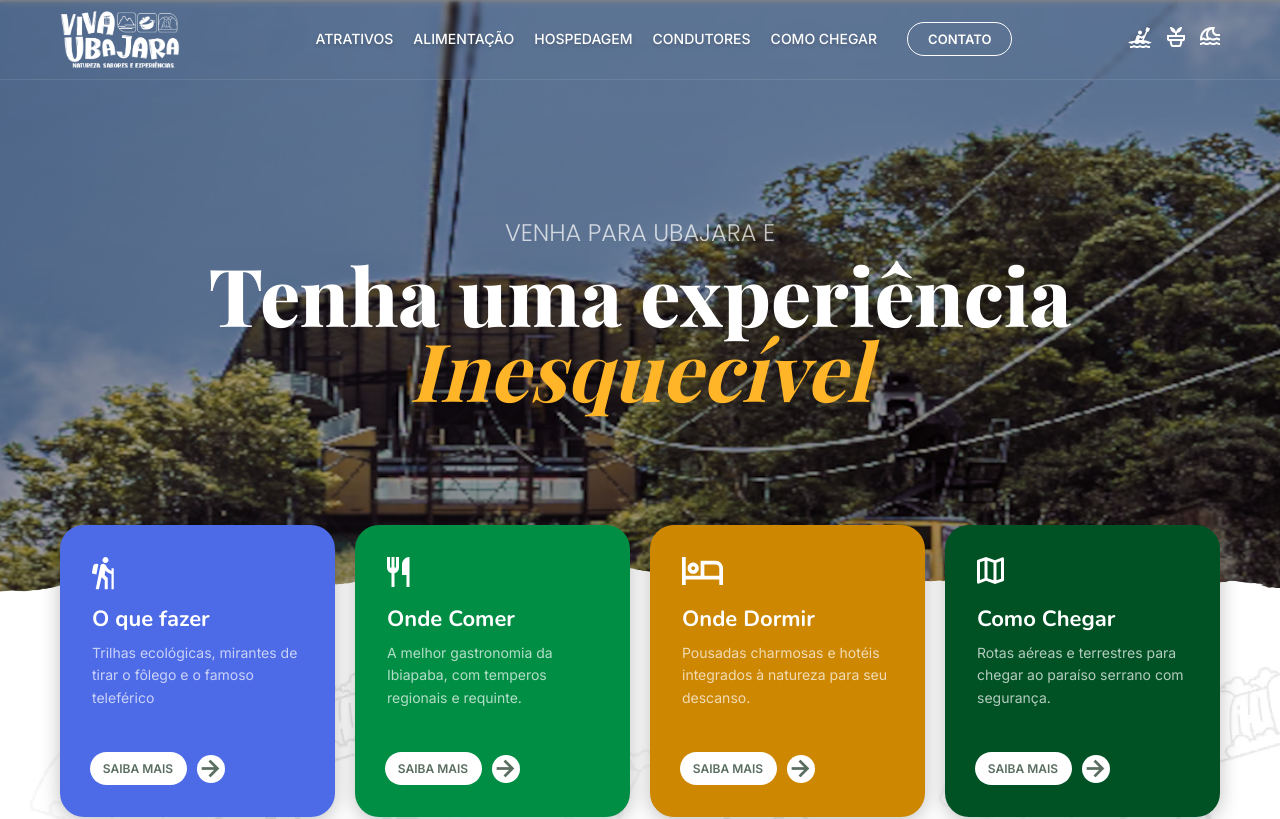
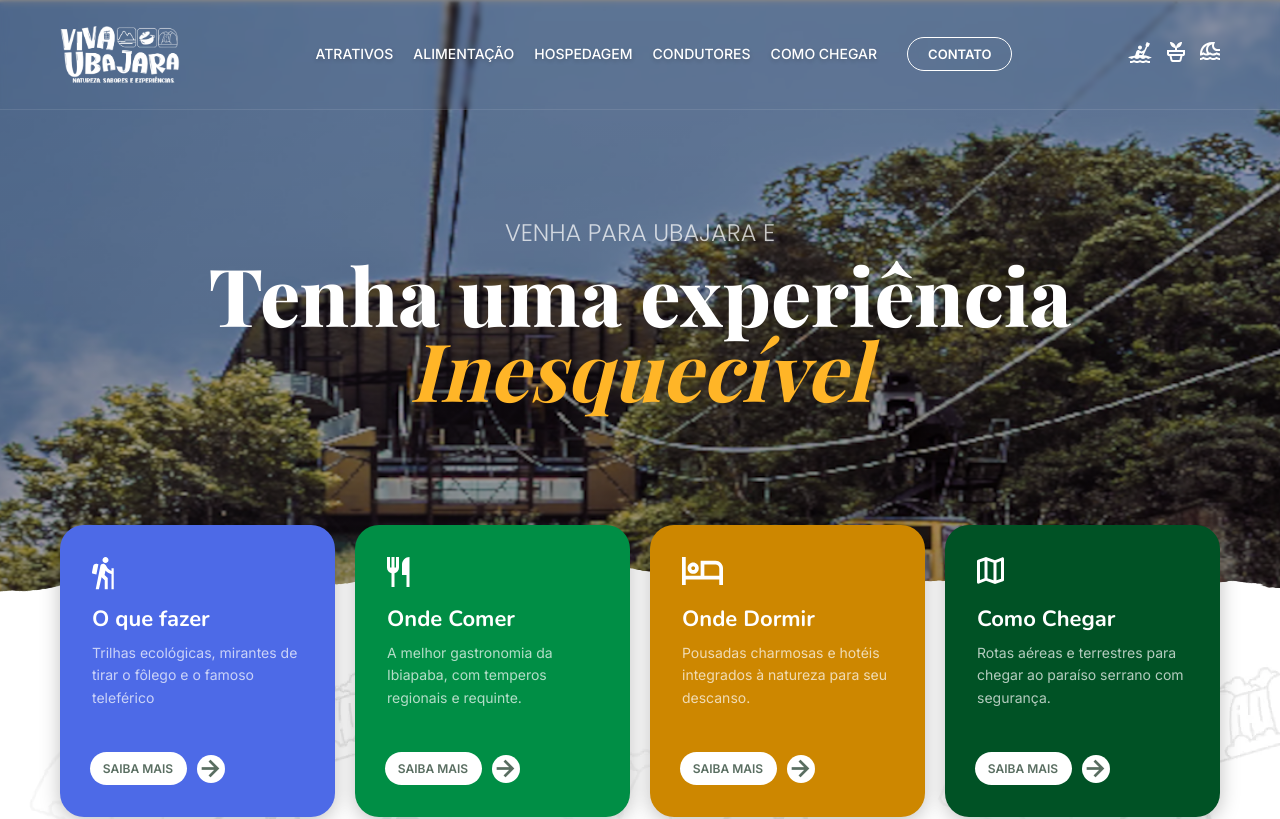
Before and after one commit to gabsiq73/viva_ubajara_frontend, a React (Vite) app: page / in a window 1280 px wide. Shown: the top 819 px of the page. Built offline with nearby package versions, Linux system fonts and the light colour scheme; a web font is replaced by a local one.

Commit message:
refactor(menu): add hover animations to menu

```diff
--- a/src/components/styles/Header.components.css
+++ b/src/components/styles/Header.components.css
@@ -11,14 +11,14 @@
     position: fixed;
     top: 0;
     width: 100%;
-    height: 80px;
+    height: 110px;
     z-index: 999;
     transition: background 0.3s ease, height 0.3s ease;
     box-sizing: border-box;
 }
 .header.scrolled {
     background: rgba(0, 0, 0, 0.527) !important; /* Verde escuro sólido no scroll */
-    height: 70px;
+    height: 90px;
     box-shadow: 0 2px 15px rgba(0,0,0,0.4);
     backdrop-filter: blur(10px);
 }
--- a/src/components/styles/Navbar.components.css
+++ b/src/components/styles/Navbar.components.css
@@ -15,6 +15,28 @@
     text-shadow: 0 2px 4px rgba(0, 0, 0, 0.2);
     font-family: 'Inter';
     font-size: 14px;
+    position: relative;
+    transition: color 0.3s ease;
+}
+
+.navbar ul li:not(#contact) a::after {
+    content: '';
+    position: absolute;
+    width: 0;
+    height: 2px;
+    bottom: -4px;
+    left: 50%;
+    background-color: #FFB527; /* Dourado */
+    transition: all 0.3s ease;
+    transform: translateX(-50%);
+}
+
+.navbar ul li:not(#contact) a:hover {
+    color: #FFB527; /* Dourado */
+}
+
+.navbar ul li:not(#contact) a:hover::after {
+    width: 100%;
 }
 .navbar ul li#contact{
     margin-left: 30px;
--- a/src/pages/style/globalStyle.css
+++ b/src/pages/style/globalStyle.css
@@ -37,7 +37,7 @@
 }
 
 /* Garante que o conteúdo fique na frente do pseudo-elemento */
-.container > * {
+.container > *:not(header) {
     position: relative;
     z-index: 1;
 }
```
